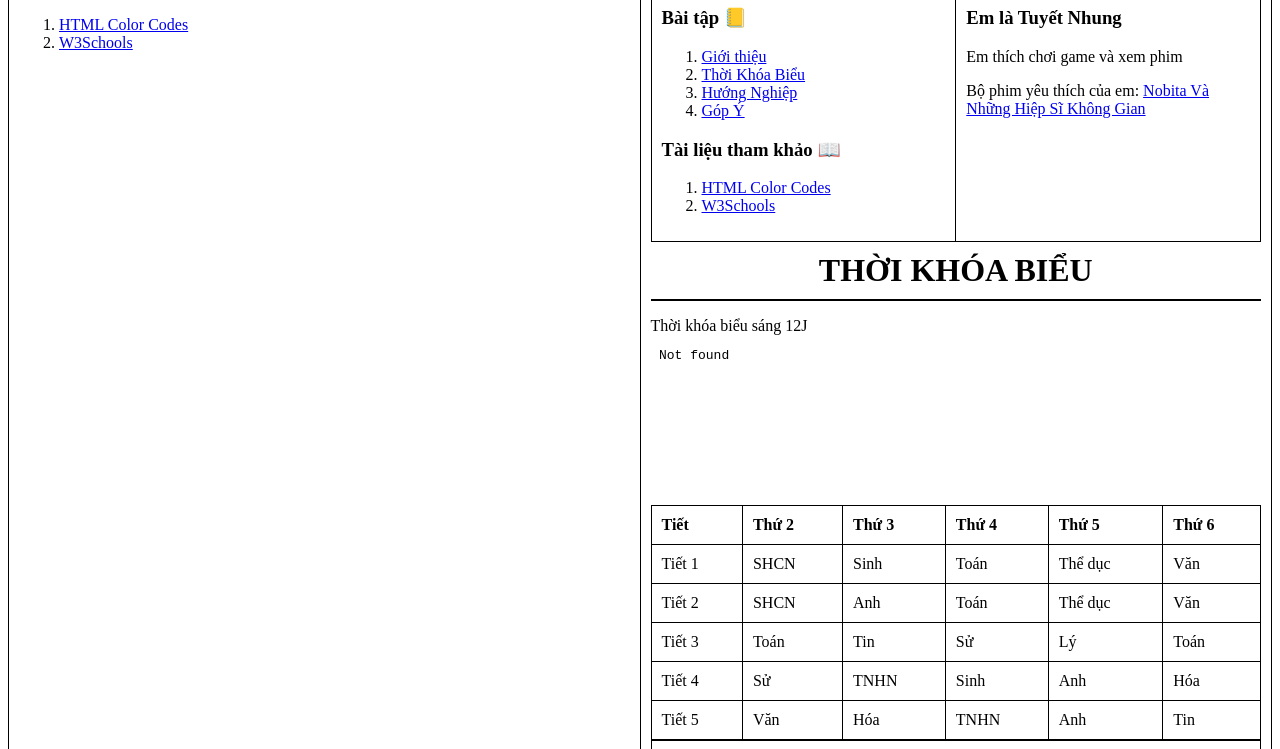
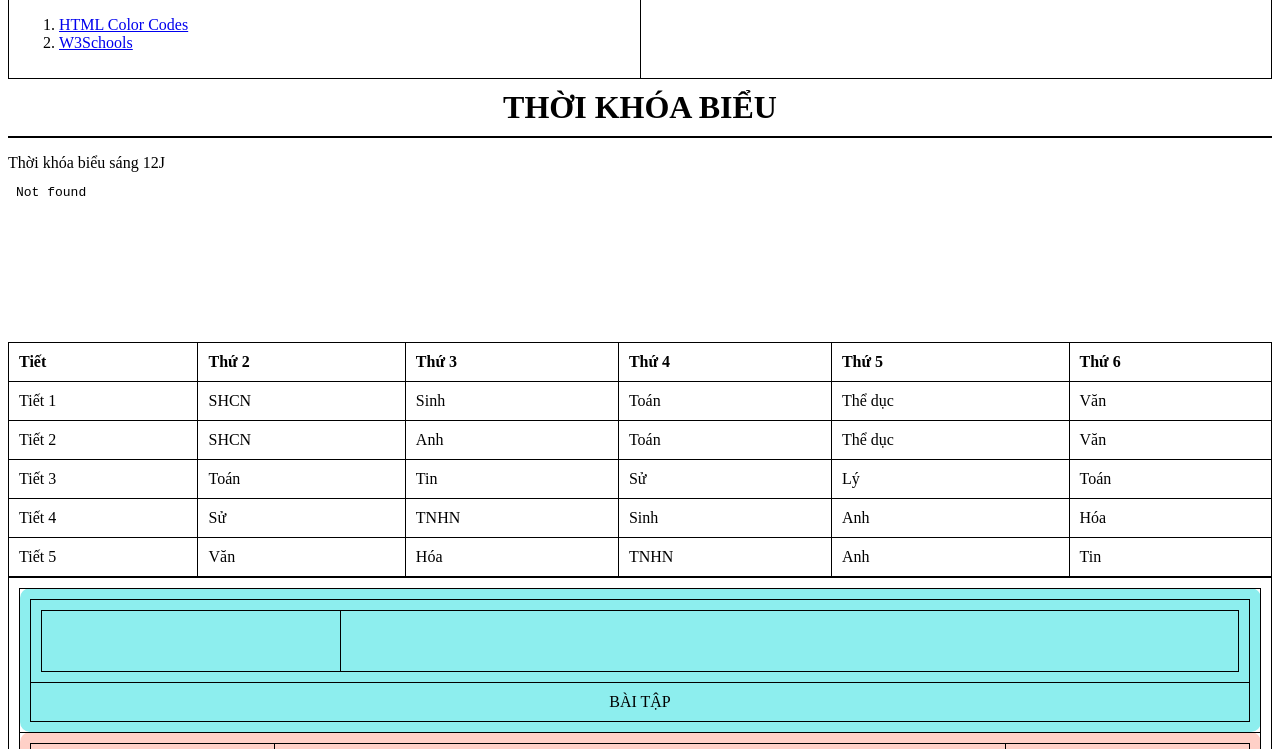
Before and after one commit to tuyetnhunq2204/nhung12J, a plain HTML site: page tuyetnhung.html in a window 1280 px wide. Shown: the part 253-1002 px from the top of the page. Drawn offline with Linux system fonts and the light colour scheme.

Commit message:
Update tuyetnhung.html

```diff
--- a/tuyetnhung.html
+++ b/tuyetnhung.html
@@ -44,7 +44,7 @@
             </a>
             <li>
               <a
-                href="CContents/bai7nv2.html" target="noidung">Góp Ý </a>
+                href="Contents/bai7nv2.html" target="noidung">Góp Ý </a>
             </li>
           </li>
         </ol>
@@ -55,52 +55,12 @@
         </ol>
       </td>
 
-      <!-- Cột 2: Giới thiệu -->
-      <td width="50%">
-        <h3>Em là Tuyết Nhung</h3>
-        <p>Em thích chơi game và xem phim<meta charset="utf-8">
-  <meta name="viewport" ContentsContents="width=device-width">
-  <title>Bài Tập và Tài Liệu</title>
-  <style>
-    table {
-      width: 100%;
-      border-collapse: collapse;
-      text-align: left;
-    }
-
-    th, td {
-      border: 1px solid black;
-      padding: 10px;
-      vertical-align: top;
-    }
-
-    h1 {
-      text-align: center;
-      background-color: E69DB8;
-      margin: 0;
-      padding: 10px;
-      border-bottom: 2px solid black;
-    }
-  </style>
-</head>
-
-<body>
-  <h1>Giới thiệu Tuyết Nhung</h1>
-  <table>
-    <tr>
-      <!-- Cột 1: Bài Tập và Tài Liệu Tham Khảo -->
-      <td width="50%">
-        <h3>Bài tập 📒</h3>
-        <ol>
-          <li><a href="Contents/gioithieu.html">Giới thiệu</a></li>
-          <li><a href="Contents/tkb.html" target="noidung">Thời Khóa Biểu</a></li>
-          <li>
-<a  href="contents/ltg.html"
+      <!-- Cột 2: GiớiContents/ltg.html"
            target="noidung">Hướng Nghiệp
             </a>
             <li>
               <a
-                href="CContents/bai7nv2.html" target="noidung">Góp Ý </a>
+                href="Contents/bai7nv2.html" target="noidung">Góp Ý </a>
             </li>
           </li>
         </ol>
@@ -126,7 +86,7 @@
   <!DOCTYPE html>
     <html><head>
      <meta charset="utf-8">
-     <meta name="viewport" ContentsContents="width=device-width"
+     <meta name="viewport" Contents="width=device-width"
      <Link herf="style.css" rel="stylesheet"
        type="text/css" />
      <head>
```
